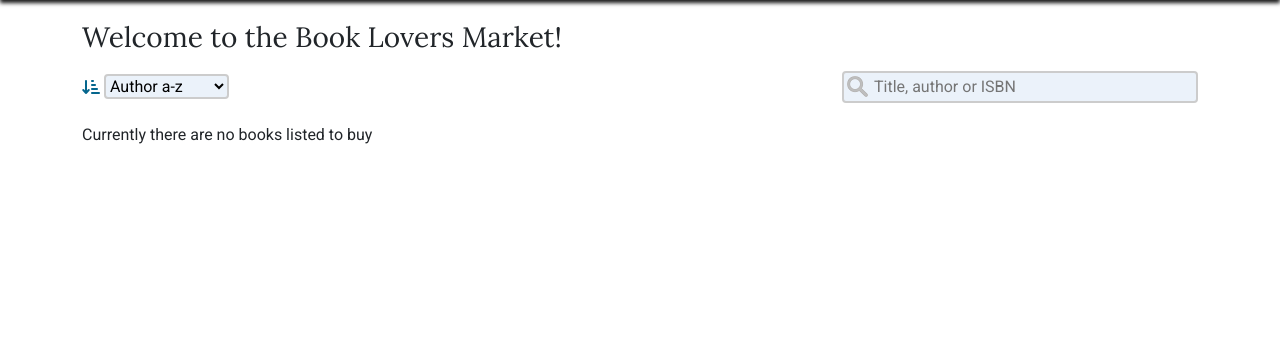
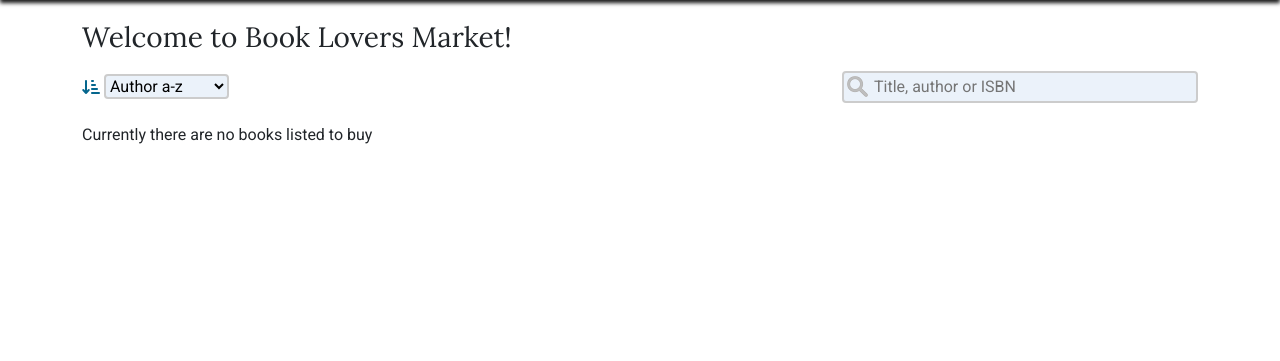
Before and after one commit to Gary-Burke/book-lovers-market, a Django app: page /library/sales/ in a window 1280 px wide. Shown: the part 59-420 px from the top of the page. Run offline with Django 5.2, Linux system fonts and the light colour scheme; data that the repository does not hold is empty; some libraries are stand-ins or nearby versions.

Commit message:
Change sales page heading text

```diff
--- a/library/templates/library/sales.html
+++ b/library/templates/library/sales.html
@@ -4,7 +4,7 @@
 {% block content %}
 
 <div class="container sales">
-    <h3 class="my-3">Welcome to the Book Lovers Market!</h3>
+    <h3 class="my-3">Welcome to Book Lovers Market!</h3>
 
     <div class="row row-cols-1 row-cols-md-2 gy-2 align-items-center justify-content-between">
 
```
